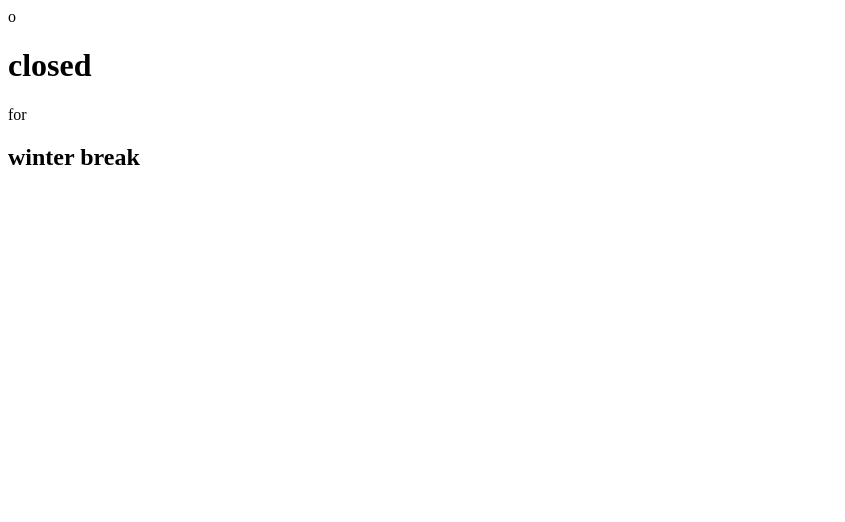
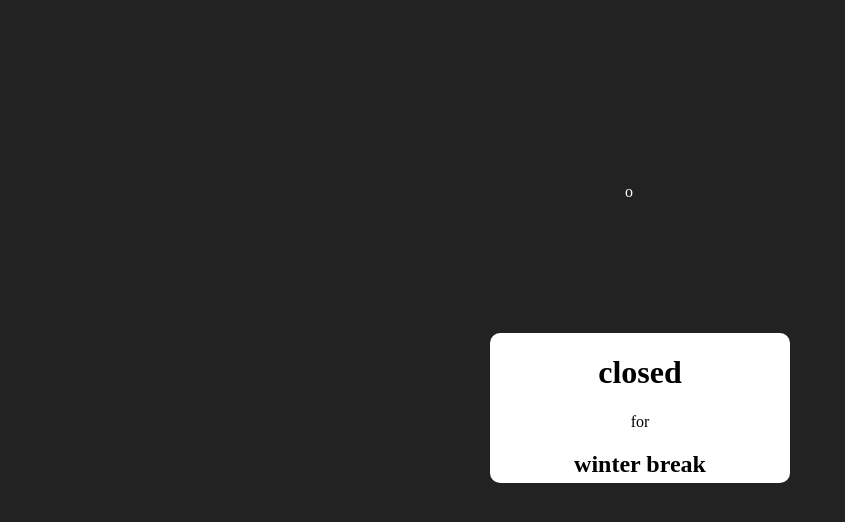
Before and after one commit to Antburlew67/closedforbreak, a plain HTML site: page index.html in a window 1280 px wide. Shown: the whole page, without its empty margins (0-845 px from the left). Drawn offline with Linux system fonts and the light colour scheme.

Commit message:
styled pin

```diff
--- a/style.css
+++ b/style.css
@@ -1,4 +1,4 @@
-.body{
+body{
     display:flex;
     justify-content: center;
     align-items: center;
@@ -6,3 +6,17 @@
     background-color: #222;
     box-sizing: border-box;
 }
+.banner{
+    background-color: #fff;
+    width: 300px;
+    height: 150px;
+    border-radius: 10px;
+    position: relative;
+    text-align: center;
+}
+.pin{
+    position: absolute;
+    top: -150px;
+    left: 45%;
+    color: #fff;
+}
```
